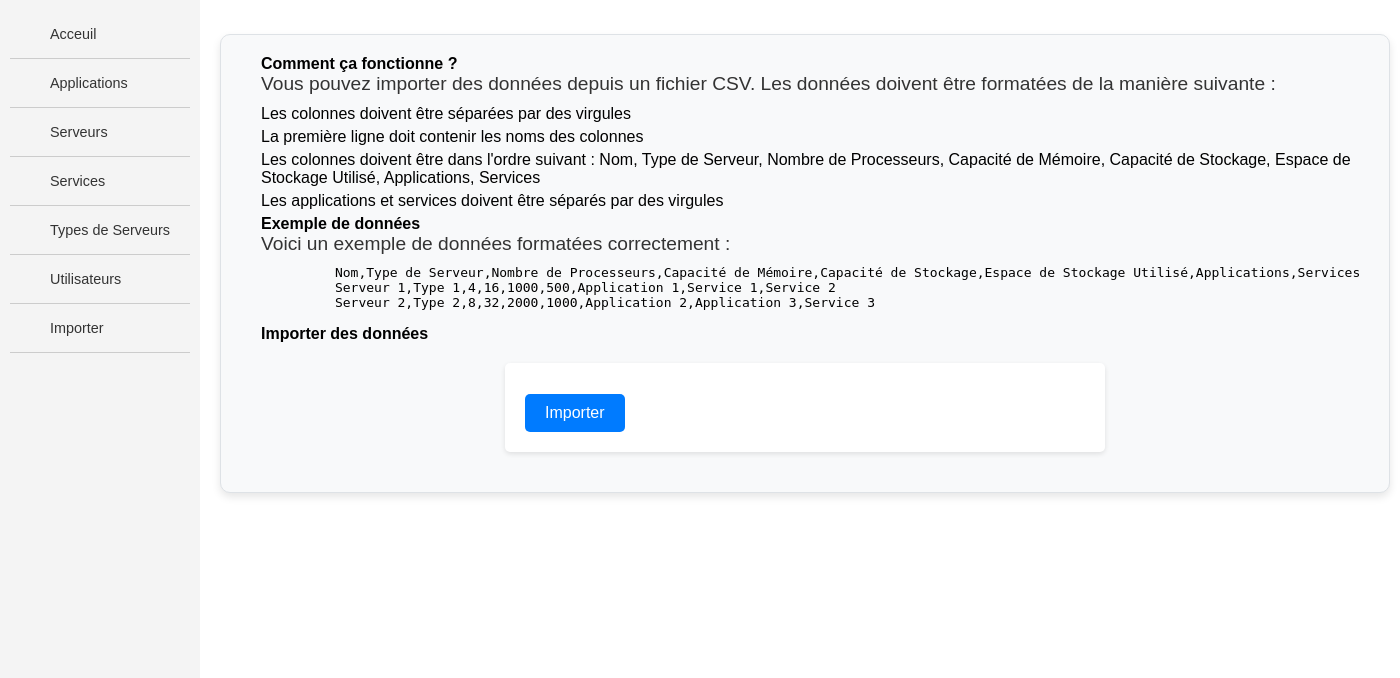
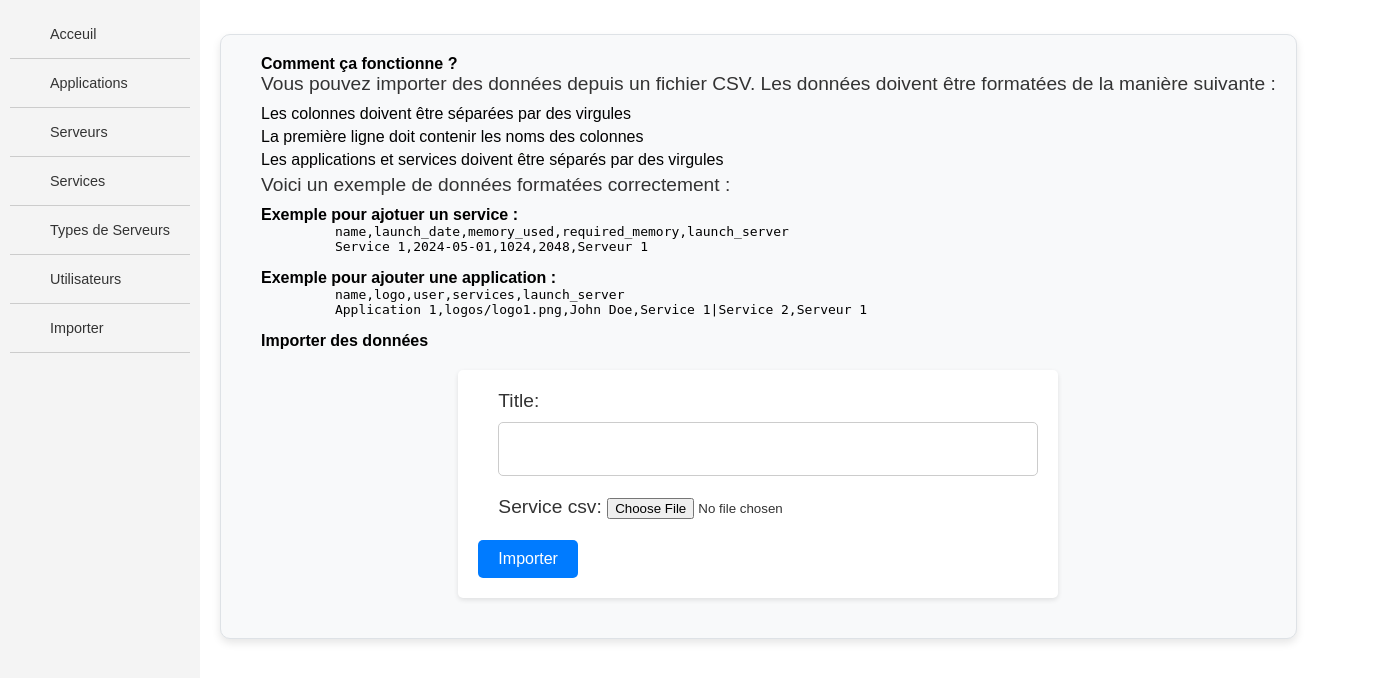
Before and after one commit to LOIC-only-one/AdministrationServer, a Django app: page /import/ in a window 1400 px wide. Shown: the part 122-800 px from the top of the page. Run offline with Django 5.2, Linux system fonts and the light colour scheme.

Commit message:
Base 2 Importations

```diff
--- a/admin_serv/servops/forms.py
+++ b/admin_serv/servops/forms.py
@@ -62,6 +62,6 @@ class ResourceUsageForm(forms.ModelForm):
 class GetIDForm(forms.Form):
     id = forms.IntegerField()
 
-class ImportCSVForm(forms.Form):
-    objects = forms.ChoiceField(label="Objet à importer", choices=[('server', 'Serveur'), ('server_type', 'Type de serveur'), ('user', 'Utilisateur'), ('service', 'Service'), ('application', 'Application')])
-    csv_file = forms.FileField(label="Importer un fichier CSV")
+class UploadForm(forms.Form):
+    title = forms.CharField(max_length=50)
+    service_csv = forms.FileField()
--- a/admin_serv/servops/templates/servops/FUNCTIONS/import.html
+++ b/admin_serv/servops/templates/servops/FUNCTIONS/import.html
@@ -13,25 +13,27 @@
         <ul>
             <li>Les colonnes doivent être séparées par des virgules</li>
             <li>La première ligne doit contenir les noms des colonnes</li>
-            <li>Les colonnes doivent être dans l'ordre suivant : Nom, Type de Serveur, Nombre de Processeurs, Capacité de Mémoire, Capacité de Stockage, Espace de Stockage Utilisé, Applications, Services</li>
             <li>Les applications et services doivent être séparés par des virgules</li>
         </ul>
 
-        <h2>Exemple de données</h2>
         <p>Voici un exemple de données formatées correctement :</p>
+        <h3>Exemple pour ajotuer un service :</h3>
         <pre>
-            Nom,Type de Serveur,Nombre de Processeurs,Capacité de Mémoire,Capacité de Stockage,Espace de Stockage Utilisé,Applications,Services
-            Serveur 1,Type 1,4,16,1000,500,Application 1,Service 1,Service 2
-            Serveur 2,Type 2,8,32,2000,1000,Application 2,Application 3,Service 3
+            name,launch_date,memory_used,required_memory,launch_server
+            Service 1,2024-05-01,1024,2048,Serveur 1
+        </pre>
+        <h3>Exemple pour ajouter une application :</h3>
+        <pre>
+            name,logo,user,services,launch_server
+            Application 1,logos/logo1.png,John Doe,Service 1|Service 2,Serveur 1
         </pre>
 
         <h2>Importer des données</h2>
-        <form method="post" enctype="multipart/form-data">
+        <form method="post">
             {% csrf_token %}
             {{ form.as_p }}
             <button type="submit">Importer</button>
         </form>
-
     </div>
 </div>
 
@@ -45,5 +47,5 @@
     <li><a href="{% url 'services_crud' %}">Services</a></li>
     <li><a href="{% url 'server_types_crud' %}">Types de Serveurs</a></li>
     <li><a href="{% url 'users_crud'%}">Utilisateurs</a></li>
-    <li><a href="{% url 'import' %}">Importer</a></li>
+    <li><a href="{% url 'import_home' %}">Importer</a></li>
 {% endblock %}
--- a/admin_serv/servops/templates/servops/dashboard.html
+++ b/admin_serv/servops/templates/servops/dashboard.html
@@ -46,5 +46,5 @@
     <li><a href="{% url 'services_crud' %}">Services</a></li>
     <li><a href="{% url 'server_types_crud' %}">Types de Serveurs</a></li>
     <li><a href="{% url 'users_crud'%}">Utilisateurs</a></li>
-    <li><a href="{% url 'import' %}">Importer</a></li>
+    <li><a href="{% url 'import_home' %}">Importer</a></li>
 {% endblock %}
--- a/admin_serv/servops/urls.py
+++ b/admin_serv/servops/urls.py
@@ -13,10 +13,11 @@ urlpatterns = [
     path('service/', views.services, name='services_crud'),
     path('server_types/', views.server_types, name='server_types_crud'),
     path('users/', views.users, name='users_crud'),
+    path('import/', views.import_data_home, name='import_home'),
 
     ## FONCTIONS
     path('file/', views.pdf, name='pdf'),
-    path('import/', views.import_data_home, name='import'),
+
 
     ## CRUD SERVEURS
     path('servers/create/', views.CreateServerView, name='create_server'),
@@ -57,8 +58,5 @@ urlpatterns = [
 
     ## CRUD RESOURCE USAGE
     #path('resource_usage/home/', views.resource_usage_home, name='resource_usage_home'),
-    #path('resource_usage/create/', views.create_resource_usage, name='create_resource_usage'),
     #path('resource_usage/update/<int:resource_usage_id>/', views.update_resource_usage, name='update_resource_usage'),
-    #path('resource_usage/delete/<int:resource_usage_id>/', views.delete_resource_usage, name='delete_resource_usage'),
-
 ]
--- a/admin_serv/servops/views.py
+++ b/admin_serv/servops/views.py
@@ -4,7 +4,8 @@ from django.http import FileResponse
 from reportlab.pdfgen import canvas
 from reportlab.lib.pagesizes import letter
 from .models import Server, ServerType, ServUser, Service, Application, ResourceUsage
-from .forms import ServerForm, ServerTypeForm, UserForm, ServiceForm, ApplicationForm, ResourceUsageForm, GetIDForm, ImportCSVForm
+from .forms import ServerForm, ServerTypeForm, UserForm, ServiceForm, ApplicationForm, ResourceUsageForm, GetIDForm, UploadForm
+import csv
 
 ## Créations des vues pour les index SR du site
 def index(request):
@@ -35,7 +36,18 @@ def users(request):
     return render(request, 'servops/CRUD/CRUD_utilisateurs/home.html', {'users': users})
 
 def import_data_home(request):
-    return render(request, 'servops/FUNCTIONS/import.html')
+    if request.method == "POST":
+        form = UploadForm(request.POST, request.FILES)
+        if form.is_valid():
+            file = form.cleaned_data.get('file')
+            with open(file, 'r') as f:
+                reader = csv.reader(f)
+                for row in reader:
+                    print(row)
+            return redirect('index')
+    else:
+        form = UploadForm()
+    return render(request, 'servops/FUNCTIONS/import.html', {'form': form})
 
 
 ## CRUD Server
```
